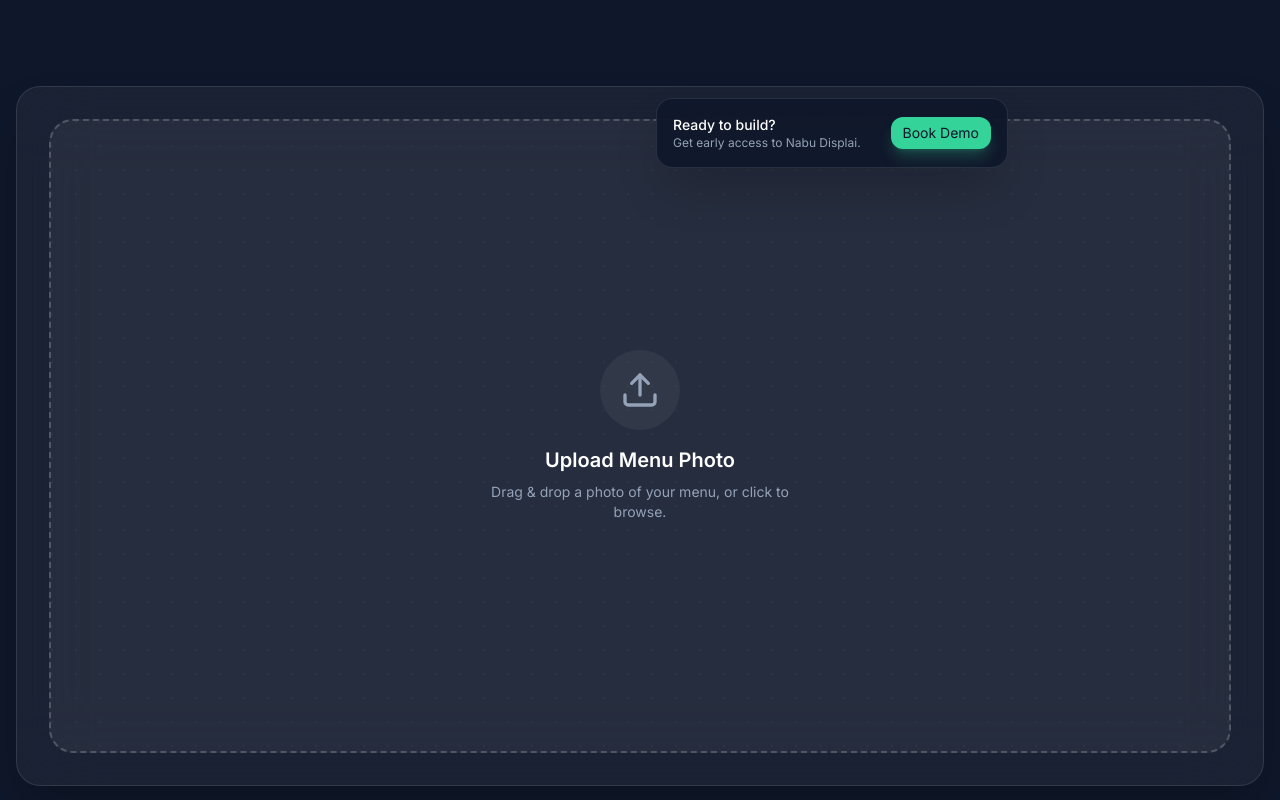
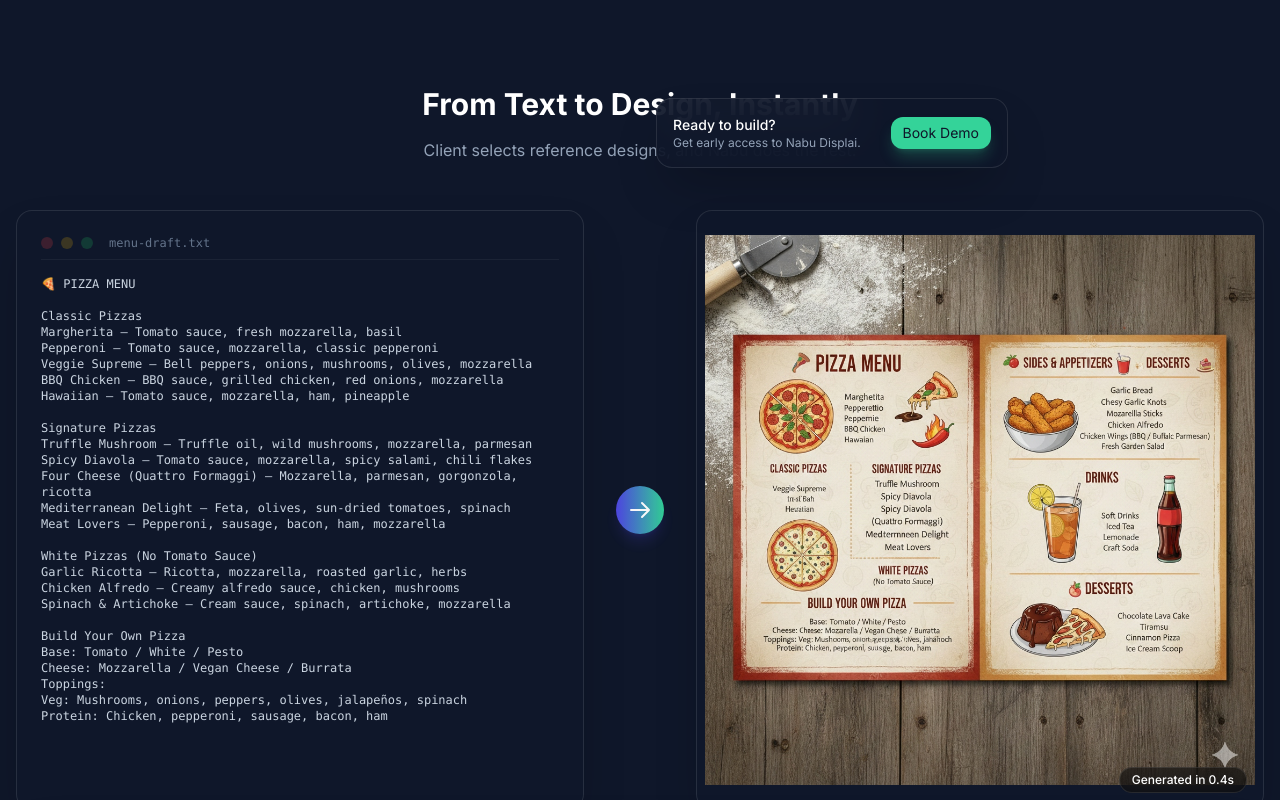
Before and after one commit to saketrule/nabu-brain-demo, a React (Vite) app: page /visualizer in a window 1280 px wide. Shown: the part 600-1400 px from the top of the page. Built offline with nearby package versions, Linux system fonts and the light colour scheme; a web font is replaced by a local one.

Commit message:
Add menu transformation visualizer to Home page

```diff
--- a/src/pages/Home.tsx
+++ b/src/pages/Home.tsx
@@ -1,13 +1,82 @@
 import { Hero } from '../components/Layout/Hero';
 import { InteractiveDemo } from '../components/Demo/InteractiveDemo';
+import pizzaMenuImg from '../assets/pizza-menu-example.jpg';
 
 export function Home() {
     return (
         <main className="pt-16">
             <Hero />
 
-            {/* Placeholder for the main interactivity demo */}
+            {/* Transformation Visualization Section */}
             <div className="max-w-7xl mx-auto px-4 pb-32">
+                <div className="mb-12 text-center">
+                    <h2 className="text-3xl font-bold mb-4">From Text to Design, Instantly</h2>
+                    <p className="text-slate-400">Client selects reference designs, and Nabu does the rest.</p>
+                </div>
+
+                <div className="grid lg:grid-cols-[1fr,auto,1fr] gap-8 items-center">
+                    {/* Input: Raw Text */}
+                    <div className="bg-slate-900 border border-white/10 rounded-2xl p-6 font-mono text-xs text-slate-400 h-[600px] overflow-y-auto shadow-2xl">
+                        <div className="flex items-center gap-2 mb-4 border-b border-white/5 pb-2">
+                            <div className="w-3 h-3 rounded-full bg-red-500/20" />
+                            <div className="w-3 h-3 rounded-full bg-yellow-500/20" />
+                            <div className="w-3 h-3 rounded-full bg-green-500/20" />
+                            <span className="ml-2 text-slate-500">menu-draft.txt</span>
+                        </div>
+                        <pre className="whitespace-pre-wrap font-mono text-slate-300">
+                            {`🍕 PIZZA MENU
+
+Classic Pizzas
+Margherita – Tomato sauce, fresh mozzarella, basil
+Pepperoni – Tomato sauce, mozzarella, classic pepperoni
+Veggie Supreme – Bell peppers, onions, mushrooms, olives, mozzarella
+BBQ Chicken – BBQ sauce, grilled chicken, red onions, mozzarella
+Hawaiian – Tomato sauce, mozzarella, ham, pineapple
+
+Signature Pizzas
+Truffle Mushroom – Truffle oil, wild mushrooms, mozzarella, parmesan
+Spicy Diavola – Tomato sauce, mozzarella, spicy salami, chili flakes
+Four Cheese (Quattro Formaggi) – Mozzarella, parmesan, gorgonzola, ricotta
+Mediterranean Delight – Feta, olives, sun-dried tomatoes, spinach
+Meat Lovers – Pepperoni, sausage, bacon, ham, mozzarella
+
+White Pizzas (No Tomato Sauce)
+Garlic Ricotta – Ricotta, mozzarella, roasted garlic, herbs
+Chicken Alfredo – Creamy alfredo sauce, chicken, mushrooms
+Spinach & Artichoke – Cream sauce, spinach, artichoke, mozzarella
+
+Build Your Own Pizza
+Base: Tomato / White / Pesto
+Cheese: Mozzarella / Vegan Cheese / Burrata
+Toppings:
+Veg: Mushrooms, onions, peppers, olives, jalapeños, spinach
+Protein: Chicken, pepperoni, sausage, bacon, ham`}
+                        </pre>
+                    </div>
+
+                    {/* Arrow Animation */}
+                    <div className="flex justify-center py-4 lg:py-0">
+                        <div className="w-12 h-12 rounded-full bg-gradient-to-r from-primary to-secondary flex items-center justify-center animate-pulse shadow-lg shadow-primary/20">
+                            <svg className="w-6 h-6 text-white" fill="none" viewBox="0 0 24 24" stroke="currentColor">
+                                <path strokeLinecap="round" strokeLinejoin="round" strokeWidth={2} d="M14 5l7 7m0 0l-7 7m7-7H3" />
+                            </svg>
+                        </div>
+                    </div>
+
+                    {/* Output: Rendered Design */}
+                    <div className="relative bg-slate-900 border border-white/10 rounded-2xl p-2 h-[600px] shadow-2xl overflow-hidden group">
+                        <div className="absolute inset-0 bg-gradient-to-tr from-primary/10 to-secondary/10 opacity-0 group-hover:opacity-100 transition-opacity" />
+                        <img
+                            src={pizzaMenuImg}
+                            alt="Generated Menu Design"
+                            className="w-full h-full object-contain rounded-xl"
+                        />
+                        <div className="absolute bottom-4 right-4 px-3 py-1 bg-black/50 backdrop-blur-md rounded-full text-xs font-medium text-white border border-white/10 flex items-center gap-2">
+                            Generated in 0.4s
+                        </div>
+                    </div>
+                </div>
+
                 <InteractiveDemo />
             </div>
         </main>
```
Also changed, not shown: src/assets/pizza-menu-example.jpg (added), 1 other file (tests, documents, lock files or other folders).
